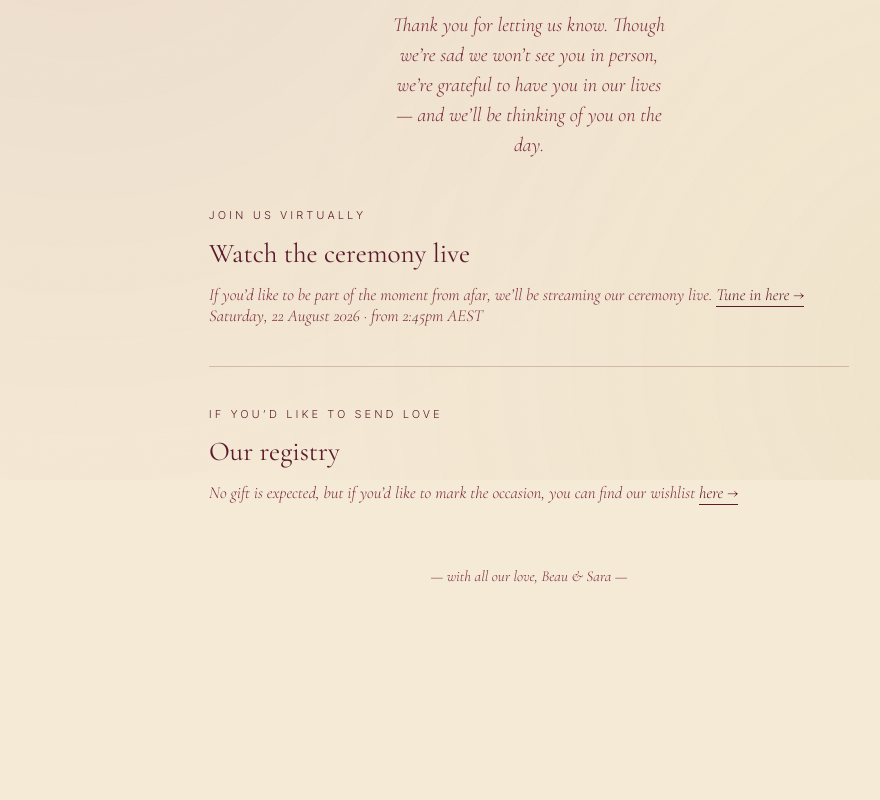
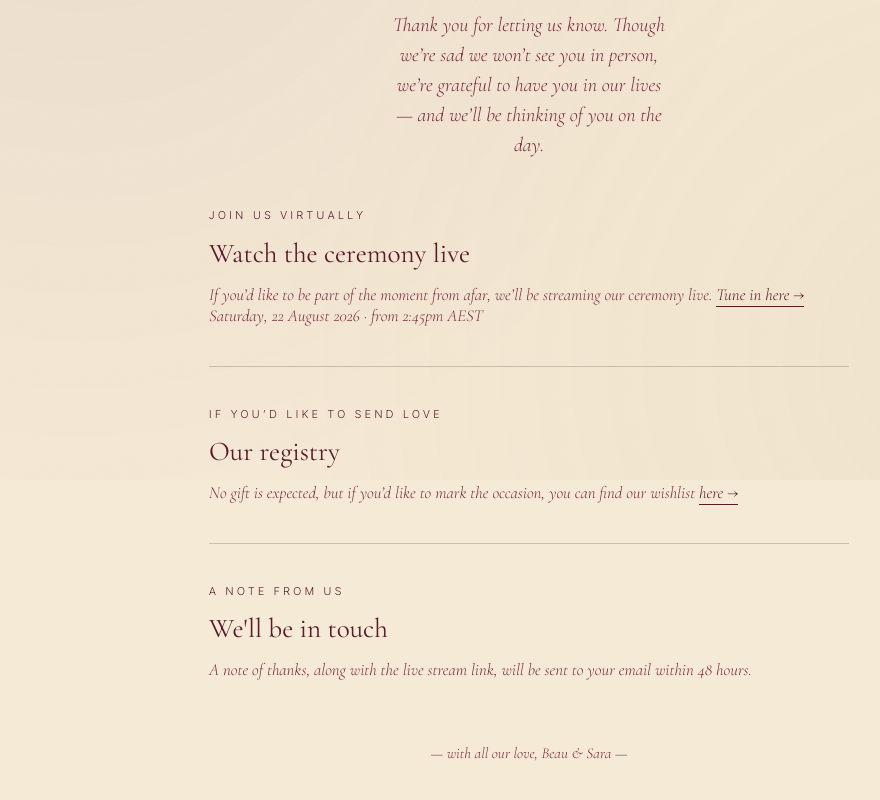
Before and after one commit to prakadw-dev/wedding-site, a React (Vite) app: page /with-love in a window 1280 px wide. Shown: the part 320-1120 px from the top of the page, without its empty margins (111-991 px from the left). Before the commit the page ends 969 px from the top, so only its background shows below. Built offline with nearby package versions, Linux system fonts and the light colour scheme.

Commit message:
added a desc to receive email within 48hrs, changed the font size on the home page

```diff
--- a/src/pages/Details.jsx
+++ b/src/pages/Details.jsx
@@ -124,6 +124,14 @@ export default function Details() {
               to celebrate with you.
             </span>
           </div>
+          <div className="detail-item">
+            <span className="detail-label">What happens next</span>
+            <span className="detail-value">Full details on the way</span>
+            <span className="detail-sub">
+              A copy of these details, along with anything else you'll need for
+              the day, will be sent to your email within 48 hours.
+            </span>
+          </div>
         </div>
         <p className="footer-mark">— Beau &amp; Sara —</p>
       </div>
--- a/src/pages/Farewell.jsx
+++ b/src/pages/Farewell.jsx
@@ -59,6 +59,14 @@ export default function Farewell() {
               </a>
             </span>
           </div>
+          <div className="detail-item">
+            <span className="detail-label">A note from us</span>
+            <span className="detail-value">We'll be in touch</span>
+            <span className="detail-sub">
+              A note of thanks, along with the live stream link, will be sent to
+              your email within 48 hours.
+            </span>
+          </div>
         </div>
 
         <p className="footer-mark">— with all our love, Beau &amp; Sara —</p>
--- a/src/pages/Rsvp.jsx
+++ b/src/pages/Rsvp.jsx
@@ -69,8 +69,9 @@ export default function Rsvp() {
         <Flourish />
 
         <p className="rsvp-note">
-          This invitation is extended to those named in the address. We kindly
-          ask that only invited guests RSVP.
+          Please RSVP only if your name appears on the invitation. We're keeping
+          our celebration intimate and are unable to accommodate plus-ones or
+          additional guests.
         </p>
 
         <form
--- a/src/styles.css
+++ b/src/styles.css
@@ -147,9 +147,10 @@ body::after {
 
 .hero-meta {
   font-family: var(--serif);
-  font-size: clamp(1rem, 2vw, 1.35rem);
+  font-size: clamp(1.4rem, 3vw, 2rem);
   color: var(--burgundy);
   font-weight: 400;
+  letter-spacing: 0.02em;
 }
 
 .hero-meta.left {
```
